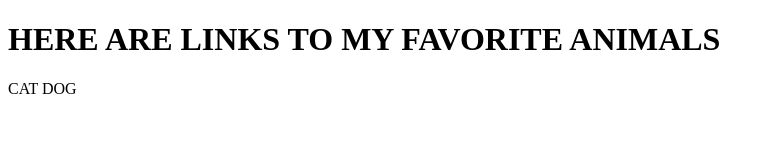
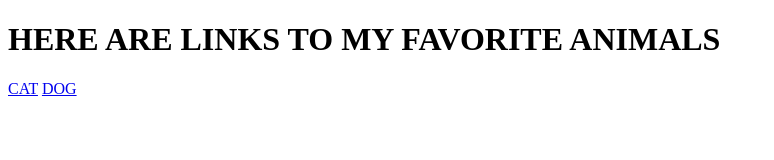
Before and after one commit to mooresim/Demo, a plain HTML site: page index.html in a window 1280 px wide. Shown: the whole page, without its empty margins (0-774 px from the left). Drawn offline with Linux system fonts and the light colour scheme.

Commit message:
Update index.html

```diff
--- a/index.html
+++ b/index.html
@@ -5,7 +5,7 @@
     </head>
 <body>
   <h1>HERE ARE LINKS TO MY FAVORITE ANIMALS</h1>
-  <a src="cat.html">CAT</a>
-  <a src="dog.html">DOG</a>
+  <a href="cat.html">CAT</a>
+  <a href="dog.html">DOG</a>
 </body>
   </html>
```
